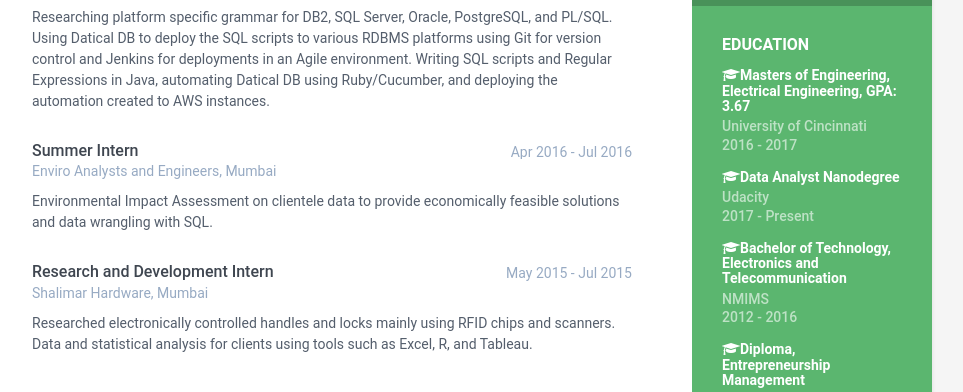
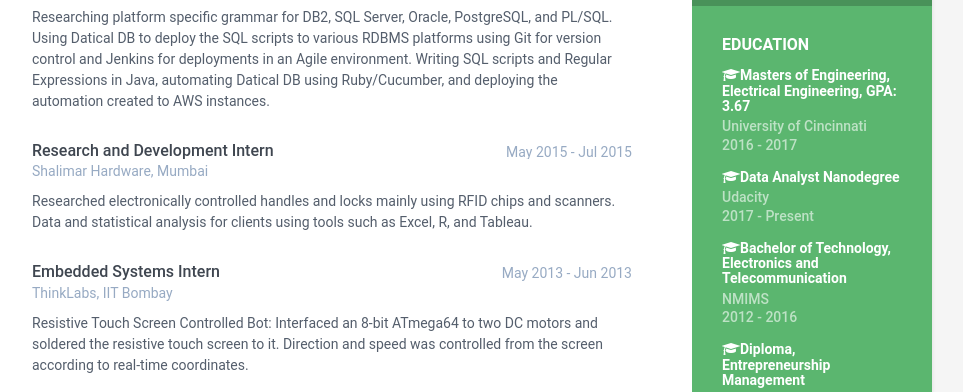
Before and after one commit to utsav507/utsav507.github.io, a plain HTML site: page index.html in a window 1280 px wide. Shown: the part 377-769 px from the top of the page, without its empty margins (188-1151 px from the left). Drawn offline with Linux system fonts and the light colour scheme.

Commit message:
Updating internship experience

```diff
--- a/index.html
+++ b/index.html
@@ -114,18 +114,6 @@
         <div class="item">
             <div class="meta">
                 <div class="upper-row">
-                    <h3 class="job-title">Summer Intern </h3>
-                    <div class="time">Apr 2016 - Jul 2016</div>
-                </div><!--//upper-row-->
-                <div class="company">Enviro Analysts and Engineers, Mumbai</div>
-            </div><!--//meta-->
-            <div class="details">
-                <p>Environmental Impact Assessment on clientele data to provide economically feasible solutions and data wrangling with SQL. </p>
-            </div><!--//details-->
-        </div><!--//item-->
-        <div class="item">
-            <div class="meta">
-                <div class="upper-row">
                     <h3 class="job-title">Research and Development Intern </h3>
                     <div class="time">May 2015 - Jul 2015</div>
                 </div><!--//upper-row-->
@@ -133,6 +121,18 @@
             </div><!--//meta-->
             <div class="details">
                 <p>Researched electronically controlled handles and locks mainly using RFID chips and scanners. Data and statistical analysis for clients using tools such as Excel, R, and Tableau. </p>
+            </div><!--//details-->
+        </div><!--//item-->
+        <div class="item">
+            <div class="meta">
+                <div class="upper-row">
+                    <h3 class="job-title">Embedded Systems Intern </h3>
+                    <div class="time">May 2013 - Jun 2013</div>
+                </div><!--//upper-row-->
+                <div class="company">ThinkLabs, IIT Bombay</div>
+            </div><!--//meta-->
+            <div class="details">
+                <p>Resistive Touch Screen Controlled Bot: Interfaced an 8-bit ATmega64 to two DC motors and soldered the resistive touch screen to it. Direction and speed was controlled from the screen according to real-time coordinates. </p>
             </div><!--//details-->
         </div><!--//item-->
 </section><!--//section-->
```
